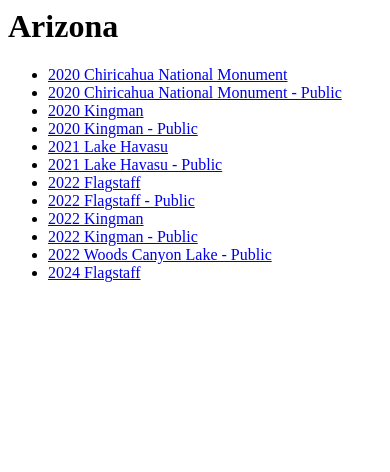
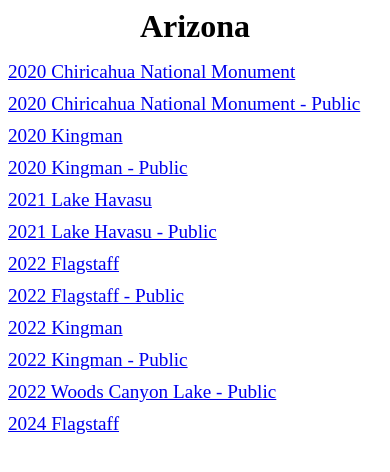
Before and after one commit to delphe/TripPics, a plain HTML site: page Arizona.html in a window 390 px wide. Drawn offline with Linux system fonts and the light colour scheme.

Commit message:
increase size of text for mobile

```diff
--- a/Arizona.html
+++ b/Arizona.html
@@ -1,4 +1,8 @@
-<html><body>
+<html>
+    <head>
+        <link rel="stylesheet" href="styles.css">
+    </head>
+<body>
 <h1>Arizona</h1>
 <ul>
 <li><a href="https://photos.google.com/share/AF1QipMMla99CZ7zecEhbi7pe2w1kp7Hk1u3Wnt2kdS4eSmtkP38Gc7XnQ-ohVp9pzJF7g?obfsgid=105905870248717414385">2020 Chiricahua National Monument</a></li>
@@ -11,7 +15,7 @@
 <li><a href="https://photos.app.goo.gl/UKk3DkMHcFHdUVJZA">2022 Flagstaff - Public</a></li>
 <li><a href="https://photos.google.com/share/AF1QipNr7dlxhOSab3p1pYgOu28PGzOjcRzzNvVlxwia23LS1psRpCp1K2TG4KFrWaideA?obfsgid=105905870248717414385">2022 Kingman</a></li>
 <li><a href="https://photos.app.goo.gl/93pJurwtCcWi9bxG8">2022 Kingman - Public</a></li>
-<li><a href="2022 Woods Canyon Lake - Public">2022 Woods Canyon Lake - Public</a></li>
+<li><a href="https://photos.google.com/share/AF1QipP4BZ23G-zTYGuDHo0zF6MBXNl2Zd1KQsMps93aE2dwks0KglDK7C9SM-5AtjlACw?obfsgid=105905870248717414385">2022 Woods Canyon Lake - Public</a></li>
 <li><a href="https://photos.google.com/share/AF1QipNhzP8fypP_kJwnXEJSBjqUj9KpF3zNZpF8mC8qvFPx2XruIybcq9lp5DqUbWUmcQ?obfsgid=105905870248717414385">2024 Flagstaff</a></li>
 </ul>
 </body></html>
--- /dev/null
+++ b/styles.css
@@ -0,0 +1,16 @@
+/* Improve text readability on mobile */
+h1 {
+    font-size: 2rem; /* Larger text for mobile */
+    text-align: center;
+    margin-bottom: 10px;
+}
+
+ul {
+    padding: 0;
+    list-style-type: none;
+}
+
+li {
+    font-size: 1.2rem; /* Increase list item text size */
+    margin: 10px 0;
+}
```
Also changed, not shown: California.html (+5 -1 lines), CostaRica.html (+5 -1 lines), Germany.html (+5 -1 lines), Illinois.html (+5 -1 lines), Italy.html (+5 -1 lines), Netherlands.html (+5 -1 lines), Pennsylvania.html (+5 -1 lines), Sonora.html (+5 -1 lines), Utah.html (+5 -1 lines), index.html (+5 -1 lines).
